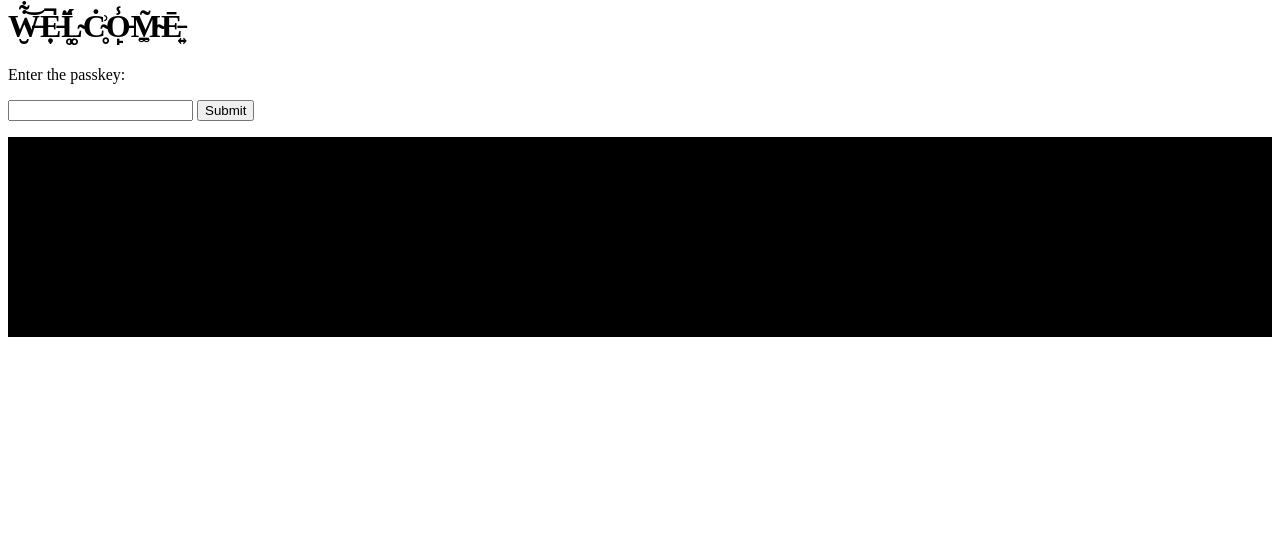
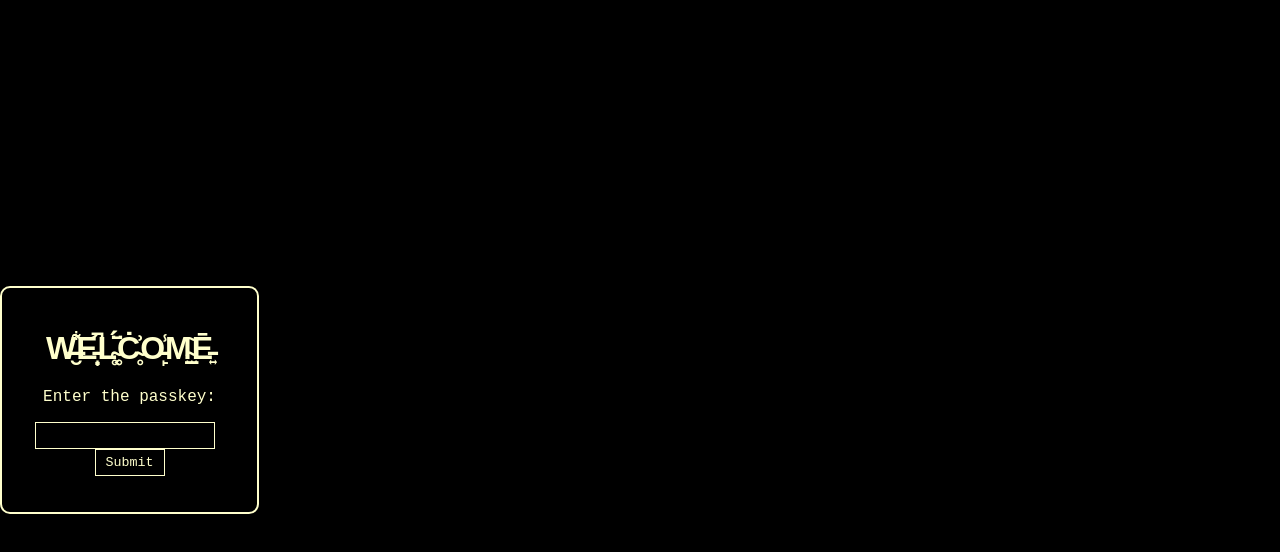
Before and after one commit to chickenjenders/prototype, a website: page index.html in a window 1280 px wide. Drawn offline with nearby package versions, Linux system fonts and the light colour scheme; files that its build step writes are made by us from their sources.

Commit message:
fix html

```diff
--- a/index.html
+++ b/index.html
@@ -1,3 +1,13 @@
+<!DOCTYPE html>
+<html>
+
+<head>
+  <meta charset="UTF-8">
+  <title>Arg Application</title>
+  <link rel="stylesheet" href="src/style.css">
+  <link rel="stylesheet" href="https://unpkg.com/xterm/css/xterm.css">
+</head>
+
 <body>
   <!-- Global Password Entry -->
   <div id="password-container">
@@ -60,5 +70,7 @@
       </footer>
     </div>
   </div>
-  <script src="script.js"></script>
+  <script type="module" src="src/script.js"></script>
 </body>
+
+</html>
```
